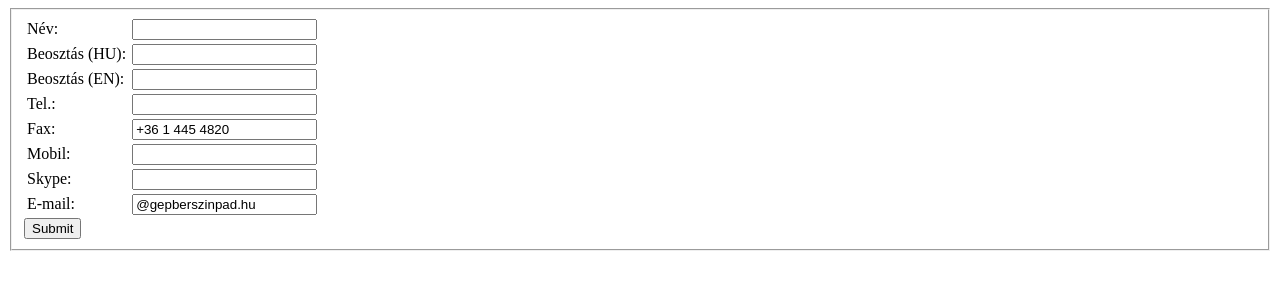
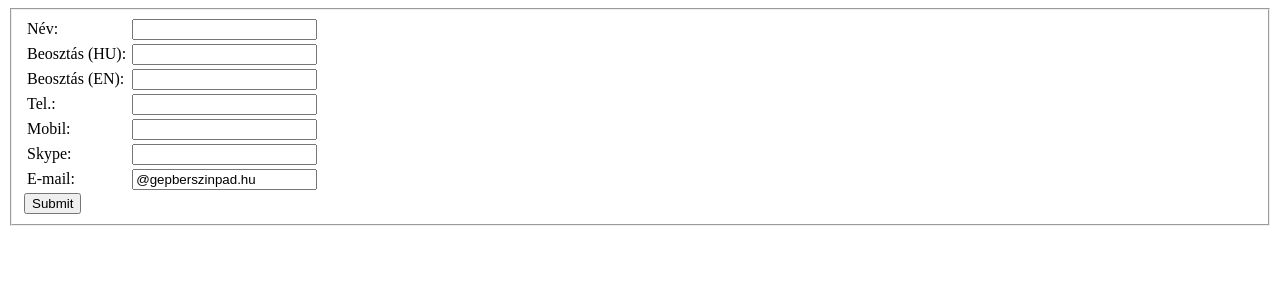
Before and after one commit to ebertek/gepber.digibooks.hu, a PHP site: page /szinpad/index.php in a window 1280 px wide. Shown: the top 300 px of the page. Run offline with PHP 8.4, Linux system fonts and the light colour scheme.

Commit message:
Remove fax

```diff
--- a/szinpad/alairas.php
+++ b/szinpad/alairas.php
@@ -5,7 +5,6 @@
   $position = $_GET['position'];
   $position_en = $_GET['position_en'];
   $t = $_GET['t'];
-  $f = $_GET['f'];
   $m = $_GET['m'];
   $s = $_GET['s'];
   $e = $_GET['e'];
@@ -31,7 +30,6 @@
     }
   }
   $t = telClean($t);
-  $f = telClean($f);
   $m = telClean($m);
 ?>
 <!DOCTYPE html>
@@ -56,7 +54,6 @@
       <div>
         <p style="margin: 0px;">&nbsp;</p>
         <?php if ($t != '') { echo('<p style="margin: 0px;">Tel.: ' . $t . '</p>'); } ?>
-        <?php if ($f != '') { echo('<p style="margin: 0px;">Fax: ' . $f . '</p>'); } ?>
         <?php if ($m != '') { echo('<p style="margin: 0px;">Mobil: ' . $m . '</p>'); } ?>
         <?php if ($s != '') { echo('<p style="margin: 0px;">Skype: <a href="skype:' . $s . '" style="color: #002672;">' . $s . '</a></p>'); } ?>
         <p style="margin: 0px;"><a href="mailto:<?php echo "$e"; ?>" style="color: #002672;"><?php echo "$e"; ?></a></p>
--- a/szinpad/index.php
+++ b/szinpad/index.php
@@ -50,12 +50,6 @@
               </td>
             </tr>
             <tr>
-              <td><label for="f">Fax: </label>
-              </td>
-              <td><input type="tel" name="f" value="+36 1 445 4820" />
-              </td>
-            </tr>
-            <tr>
               <td><label for="m">Mobil: </label>
               </td>
               <td><input type="tel" name="m" />
```
